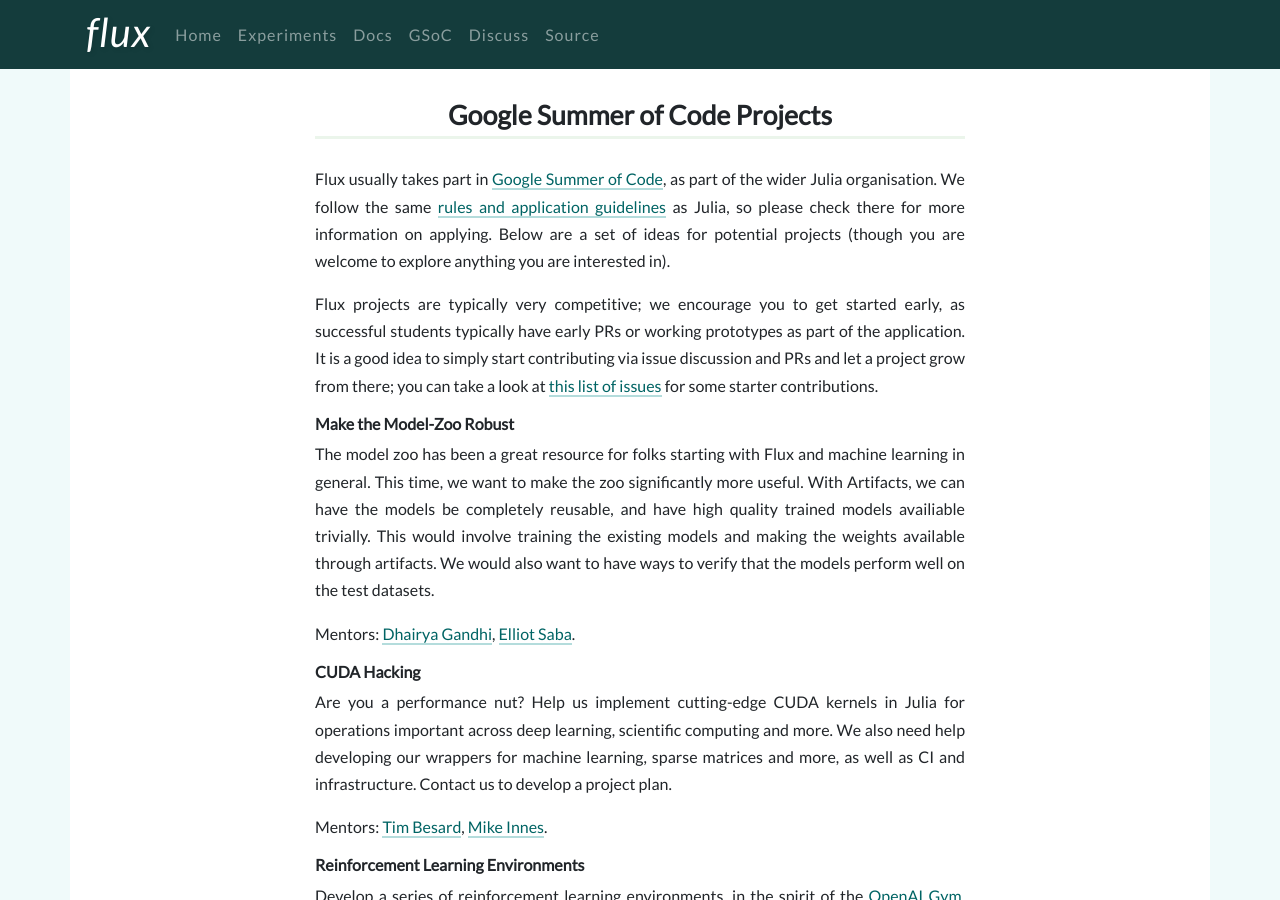
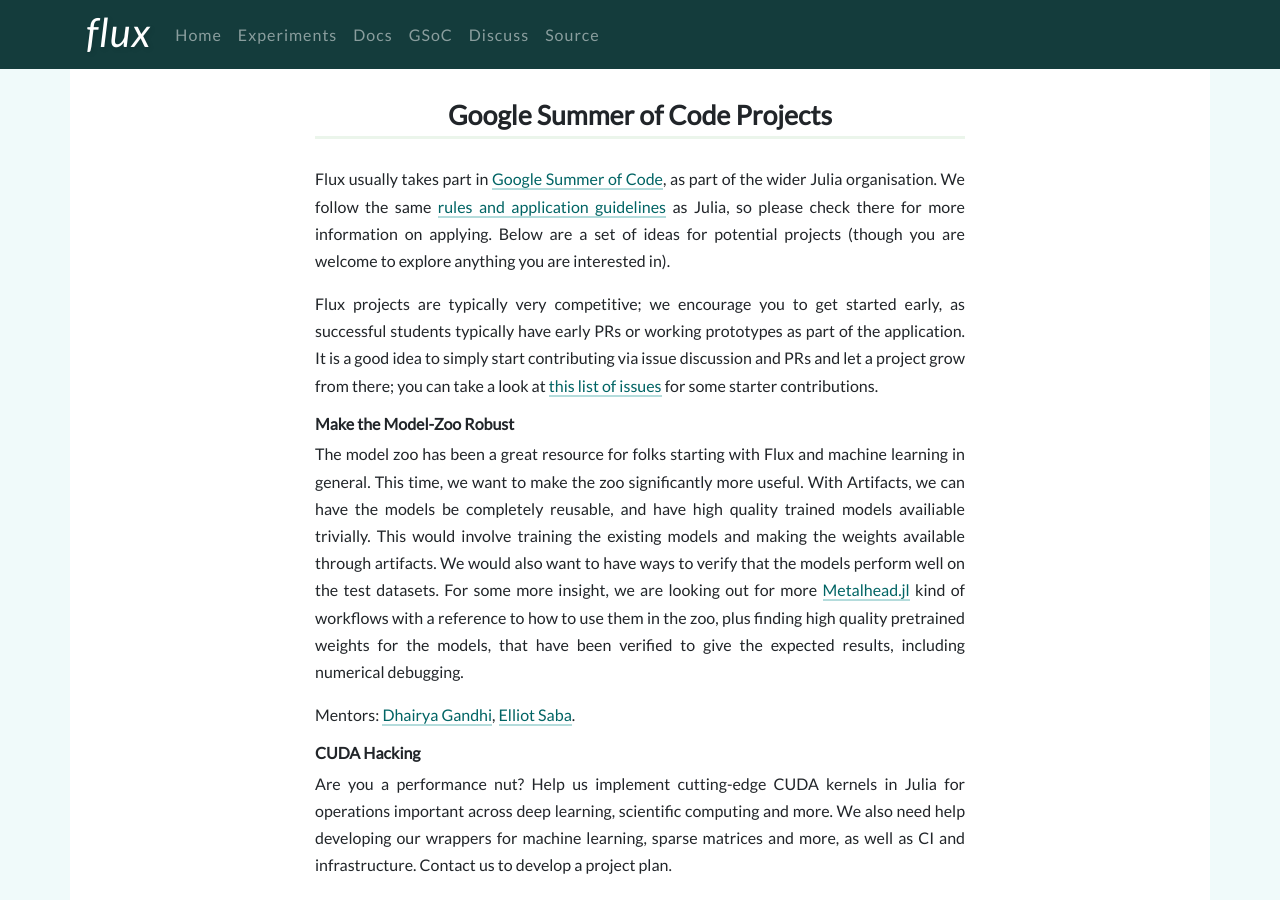
Before and after one commit to FluxML/fluxml.github.io, a Jekyll site: the page built from gsoc.md, in a window 1280 px wide and 900 px high. Built offline with Jekyll 4.4.1, drawn with Linux system fonts in a browser that asks for light colours; nearby versions of some CDN libraries; comment, search, counter and statistics services are not loaded.

Commit message:
model zoo gsoc details

```diff
--- a/gsoc.md
+++ b/gsoc.md
@@ -11,7 +11,7 @@
 
 ### Make the Model-Zoo Robust
 
-The model zoo has been a great resource for folks starting with Flux and machine learning in general. This time, we want to make the zoo significantly more useful. With Artifacts, we can have the models be completely reusable, and have high quality trained models availiable trivially. This would involve training the existing models and making the weights available through artifacts. We would also want to have ways to verify that the models perform well on the test datasets.
+The model zoo has been a great resource for folks starting with Flux and machine learning in general. This time, we want to make the zoo significantly more useful. With Artifacts, we can have the models be completely reusable, and have high quality trained models availiable trivially. This would involve training the existing models and making the weights available through artifacts. We would also want to have ways to verify that the models perform well on the test datasets. For some more insight, we are looking out for more [Metalhead.jl](https://github.com/FluxML/Metalhead.jl) kind of workflows with a reference to how to use them in the zoo, plus finding high quality pretrained weights for the models, that have been verified to give the expected results, including numerical debugging.
 
 Mentors: [Dhairya Gandhi](https://github.com/dhairyagandhi96/), [Elliot Saba](https://github.com/staticfloat).
 
```
